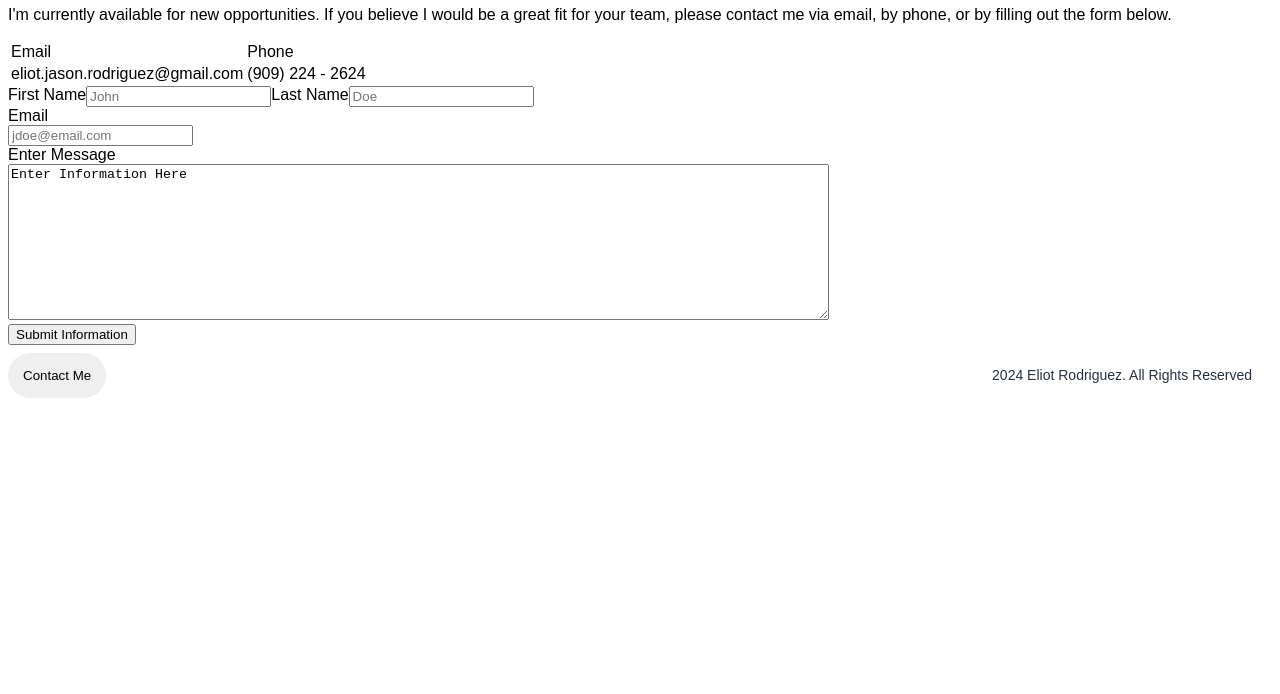
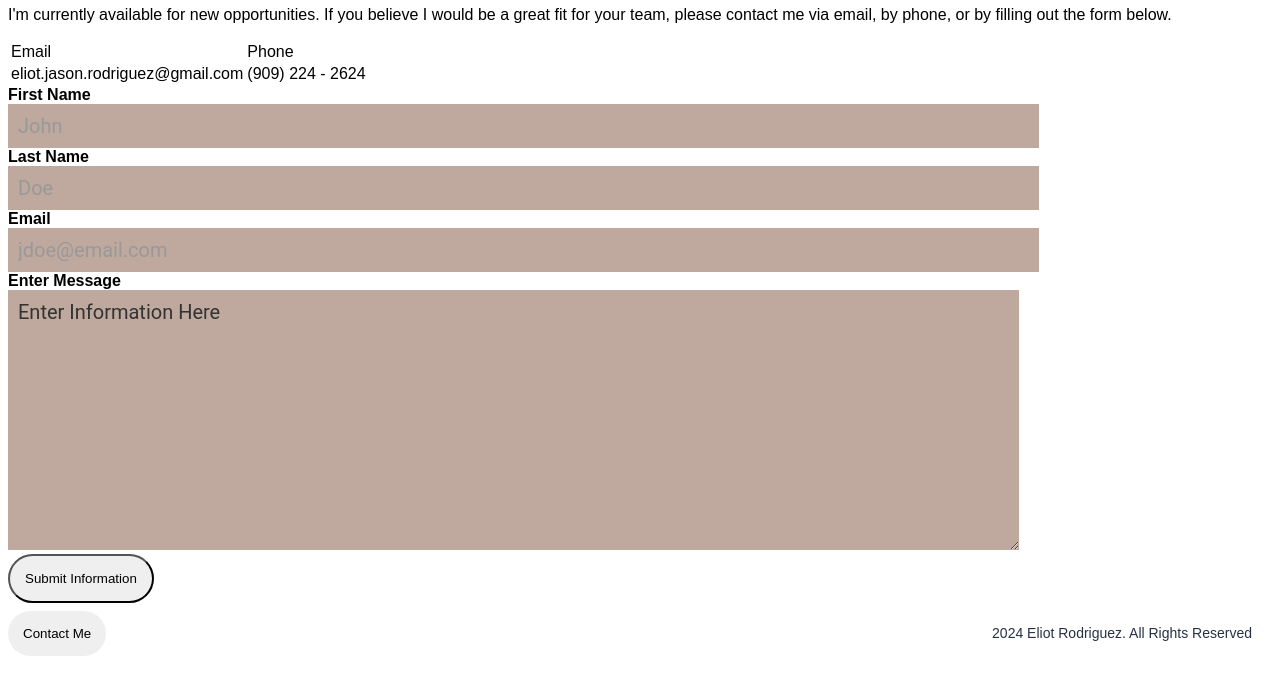
Before and after one commit to eliotrodriguez/instructionaldesign, a plain HTML site: page contact.html in a window 1280 px wide. Shown: the part 78-772 px from the top of the page. Drawn offline with Linux system fonts and the light colour scheme.

Commit message:
Update style.css

```diff
--- a/style.css
+++ b/style.css
@@ -206,7 +206,8 @@ html, body {
     font-size: 14px;
 }
 
-.button {
+.button,
+input[type="submit"] {
     /* border: #283044; */
     border-color: 1px black;
     padding: 15px 15px;
@@ -255,11 +256,6 @@ li a:hover {
     background-color: #78A1BB;
 }
 
-
-.firstlast {
-    display: flex;
-}
-
 .borders {
     border-radius:  1px;
 }
@@ -293,3 +289,75 @@ li a:hover {
         grid-template-columns: 1fr;
     }
 }
+
+input[type="text"] ,
+input[type="email"] {
+    width: 80%;
+    max-width: 100%;
+    padding: 10px;
+    border: 0px solid;
+    background-color: #BFA89E;
+    color: #333;
+    font-size: 20px;
+    font-family: roboto;
+}
+
+textarea {
+    width: 80%;
+    max-width: 100%;
+    box-sizing: border-box;
+    padding: 10px;
+    border: 0px solid;
+    background-color: #BFA89E;
+    color: #333;
+    font-size: 20px;
+    font-family: roboto;
+    overflow-x: hidden;
+}
+
+input[type="text"]::placeholder,
+input[type="email"]::placeholder,
+textarea::placeholder {
+    color: #999;
+}
+
+.placeholder {
+    display: none;
+}
+
+textarea:focus + .placeholder,
+textarea:empty + .placeholder {
+    display: inline;
+}
+
+.form-group {
+    margin-bottom: 20px;
+}
+
+label {
+    display: block;
+    font-weight: bold;
+}
+
+.name-inputs {
+    display: flex;
+    flex-wrap: wrap;
+}
+
+.first-name,
+.last-name,
+.form-group {
+    width: 100%;
+}
+.first-name,
+.last-name {
+    flex: 1;
+    margin-bottom: 10px;
+}
+@media only screen and (min-width: 600px) {
+    .first-name,
+    .last-name {
+        width: calc(50% - 5px);
+        margin-bottom: 0;
+    }
+}
```
